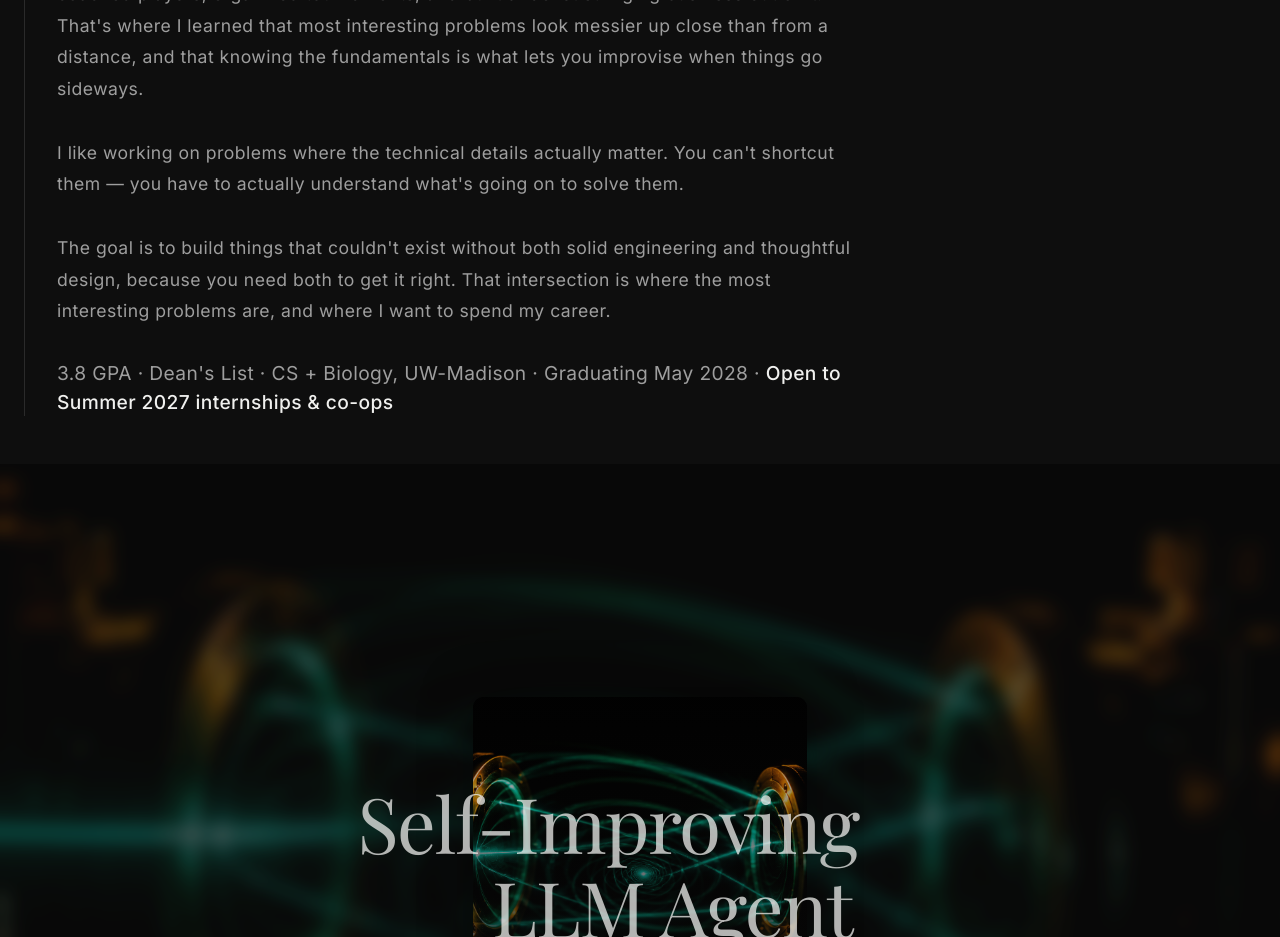
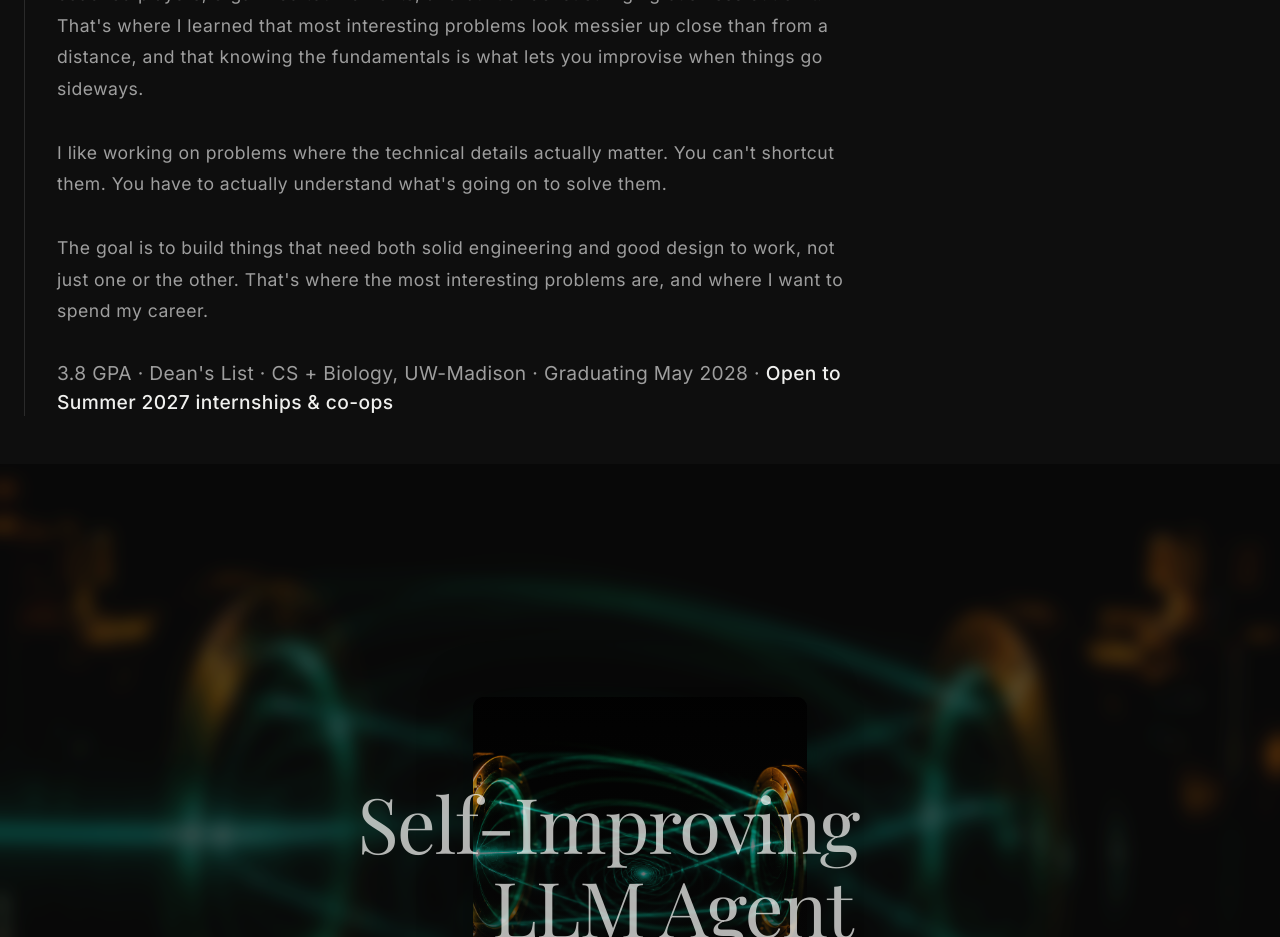
Before and after one commit to AkashGogate/Personal-Piece-Portfolio, a Next.js app: page / in a window 1280 px wide. Shown: the part 1180-2117 px from the top of the page. Built offline with nearby package versions, Linux system fonts and the light colour scheme.

Commit message:
Fixed issues with AI slop text

```diff
--- a/components/About.tsx
+++ b/components/About.tsx
@@ -10,8 +10,8 @@ const ease = [0.19, 1, 0.22, 1] as [number, number, number, number];
 const bio = [
   "I'm a CS + Biology student at UW-Madison, graduating in May 2028. Right now I'm building LLM agent pipelines for spatial transcriptomics research at the Kendziorski Lab, and my industry experience has been in backend infrastructure and distributed systems at Leidos.",
   "I grew up in Princeton, NJ, where I spent a lot of time on tennis courts (still do). I've coached players, organized tournaments, and built a racket stringing business out of it. That's where I learned that most interesting problems look messier up close than from a distance, and that knowing the fundamentals is what lets you improvise when things go sideways.",
-  "I like working on problems where the technical details actually matter. You can't shortcut them — you have to actually understand what's going on to solve them.",
-  "The goal is to build things that couldn't exist without both solid engineering and thoughtful design, because you need both to get it right. That intersection is where the most interesting problems are, and where I want to spend my career.",
+  "I like working on problems where the technical details actually matter. You can't shortcut them. You have to actually understand what's going on to solve them.",
+  "The goal is to build things that need both solid engineering and good design to work, not just one or the other. That's where the most interesting problems are, and where I want to spend my career.",
 ];
 
 export default function About() {
```
